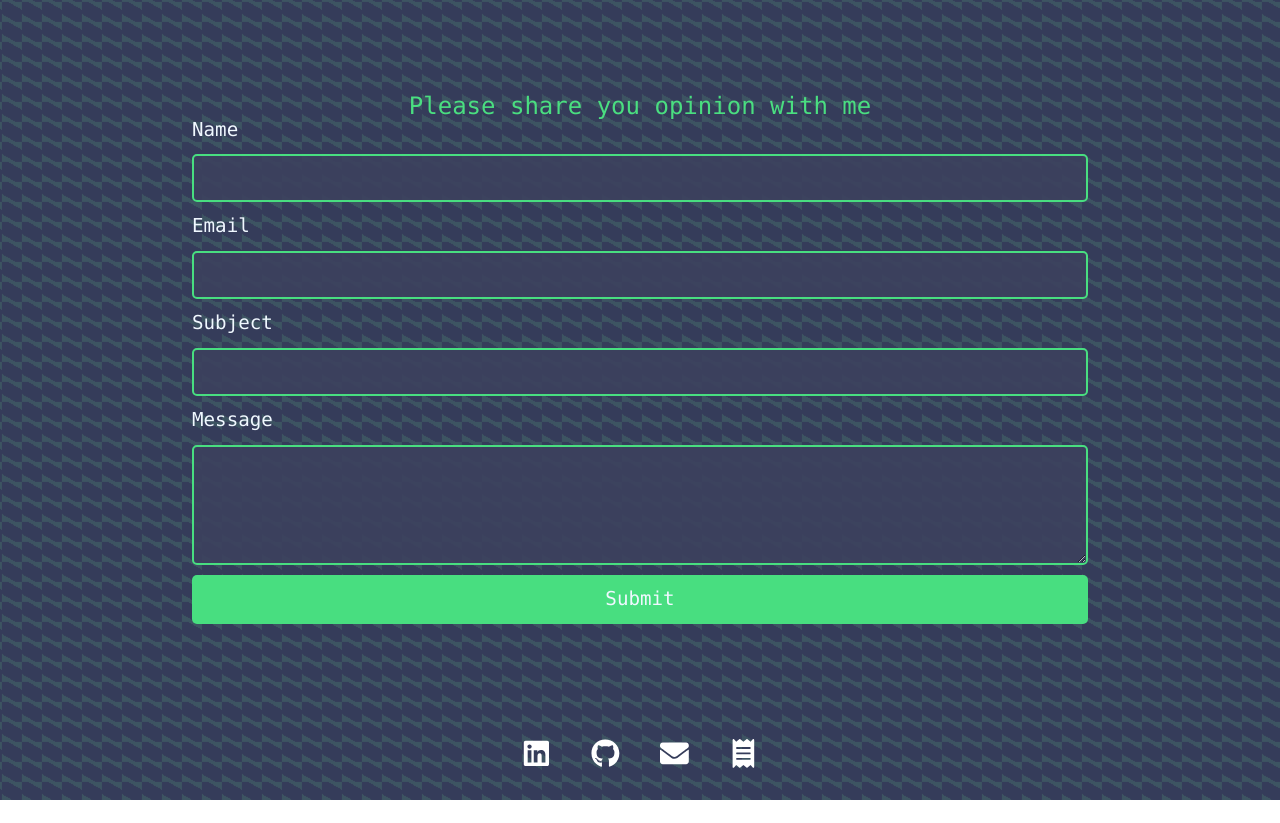
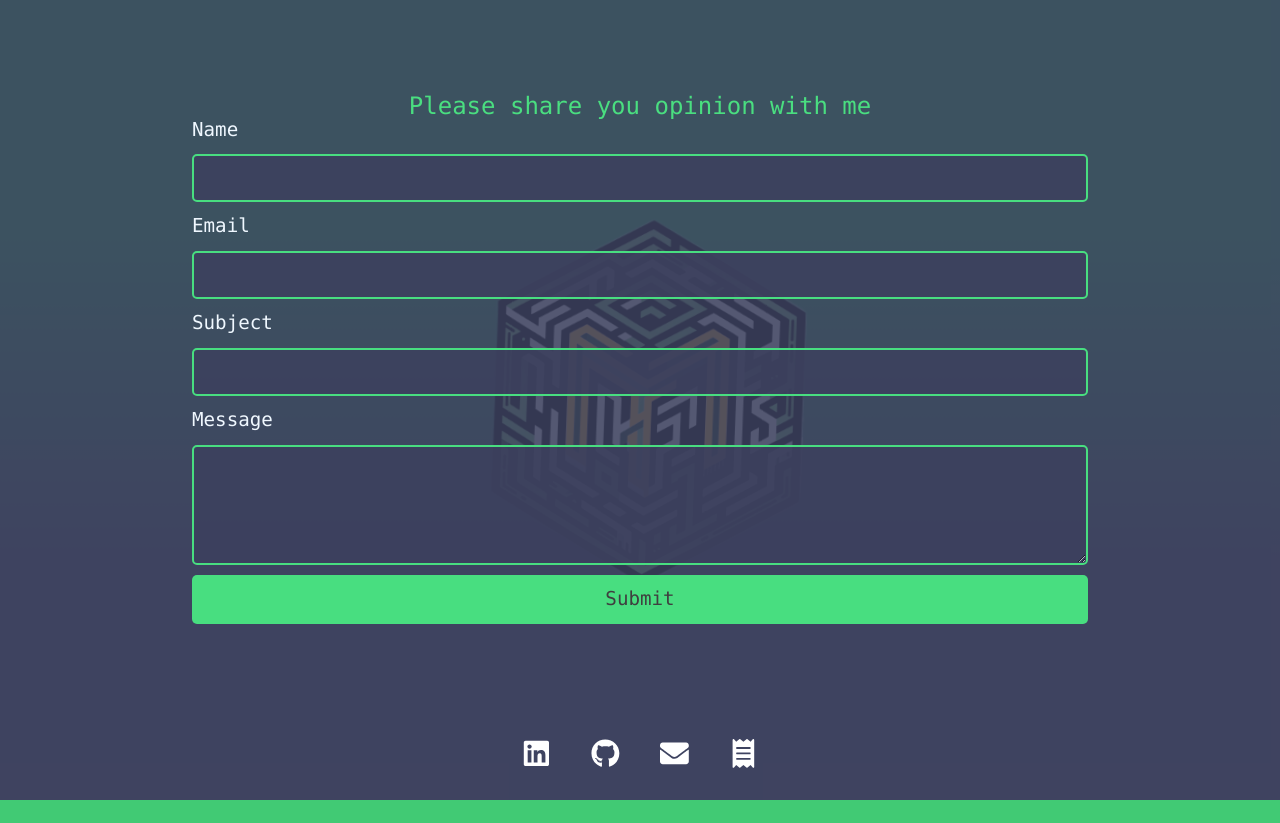
Before and after one commit to Milad-fotoohnejad/My_Portfolio, a Next.js app: page /pages/contact in a window 1280 px wide. Before the commit the page ends 800 px from the top, so only its background shows below. Built offline with nearby package versions, Linux system fonts and the light colour scheme.

Commit message:
Update globals.css

```diff
--- a/app/globals.css
+++ b/app/globals.css
@@ -3,18 +3,51 @@
 @tailwind utilities;
 
 body {
-  background-size: 20px 20px;
+  /* gradient background color */
+  background: linear-gradient(0deg, #3c415edf 30%, #41ca74 70%);
+  position: relative;
+  overflow: hidden;
+  /* background-size: 20px 20px;
   background-image:
     linear-gradient(30deg, #48DE80 25%, transparent 25%),
     linear-gradient(30deg, transparent 75%, #48DE80 75%),
     linear-gradient(30deg, transparent 25%, #071e3d 25%),
     linear-gradient(30deg, #071e3d 75%, transparent 75%);
   background-position: 0 0, 20px 20px, 20px 20px, 0 0;
-  animation: moveBackground 10s linear infinite;
+  animation: moveBackground 10s linear infinite; */
 
 }
 
-@keyframes moveBackground {
+body::before {
+  z-index: -1;
+  content: '';
+  position: absolute;
+  top: 0;
+  left: 0;
+  width: 100%;
+  height: 100%;
+  background-image: url('/LOGO_M.png');
+  background-repeat: no-repeat;
+  background-position: center;
+  background-size: 30%;
+  background-blend-mode: lighten;
+  animation: rotation 100s infinite ease-in-out;
+}
+
+@keyframes rotation {
+  from {
+    transform: rotate(0deg);
+  }
+  to {
+    transform: rotate(359deg);
+  }
+}
+
+html {
+  scroll-behavior: smooth;
+}
+
+/* @keyframes moveBackground {
   from {
     background-position: 0 0, 20px 20px, 20px 20px, 0 0;
   }
@@ -22,7 +55,7 @@ body {
   to {
     background-position: 40px 40px, 60px 60px, 60px 60px, 40px 40px;
   }
-}
+} */
 
 .op-back {
   background-color: #3c415edf;
@@ -134,7 +167,6 @@ body {
 
 .dropbtn {
   z-index: 10;
-  background-color: #3c415e5d;
   color: aliceblue;
   border: none;
   cursor: pointer;
@@ -181,15 +213,15 @@ body {
   position: absolute;
   min-width: 160px;
   box-shadow: 0px 8px 16px 0px rgba(0, 0, 0, 0.2);
-  padding: 12px 16px;
+  padding: 2px 6px 2px 6px;
   z-index: 1;
-  left: 130%;
-  top: -170px;
+  left: 125%;
+  top: -180px;
   transition: 0.5s ease-out;
-  background-color: #738598dc;
+  background-color: #3c415edf;
   border-radius: 15px;
   color: #fff;
-  animation: bounceIn 0.5s ease-out;
+  animation: bounceIn 0.3s ease-out;
 }
 
 .dropdown:hover .dropdown-content {
@@ -352,14 +384,14 @@ intro-img1 {
   border: none;
   border-radius: 5px;
   background-color: #48DE80;
-  color: aliceblue;
+  color: #3f3f3f;
   cursor: pointer;
   font-size: larger;
   transition: background-color 0.2s;
 }
 
 #contactForm button:hover {
-  background-color: #071e3d;
+  background-color: rgb(237, 201, 0);
 }
 
 .contactInfo {
```
